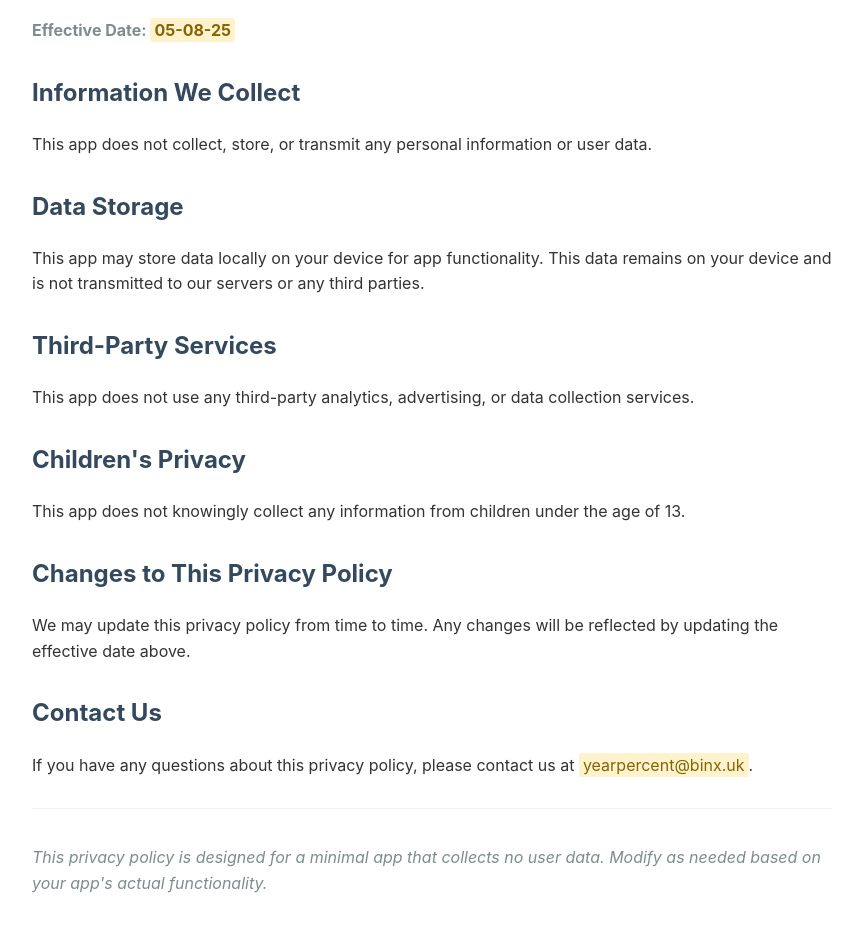
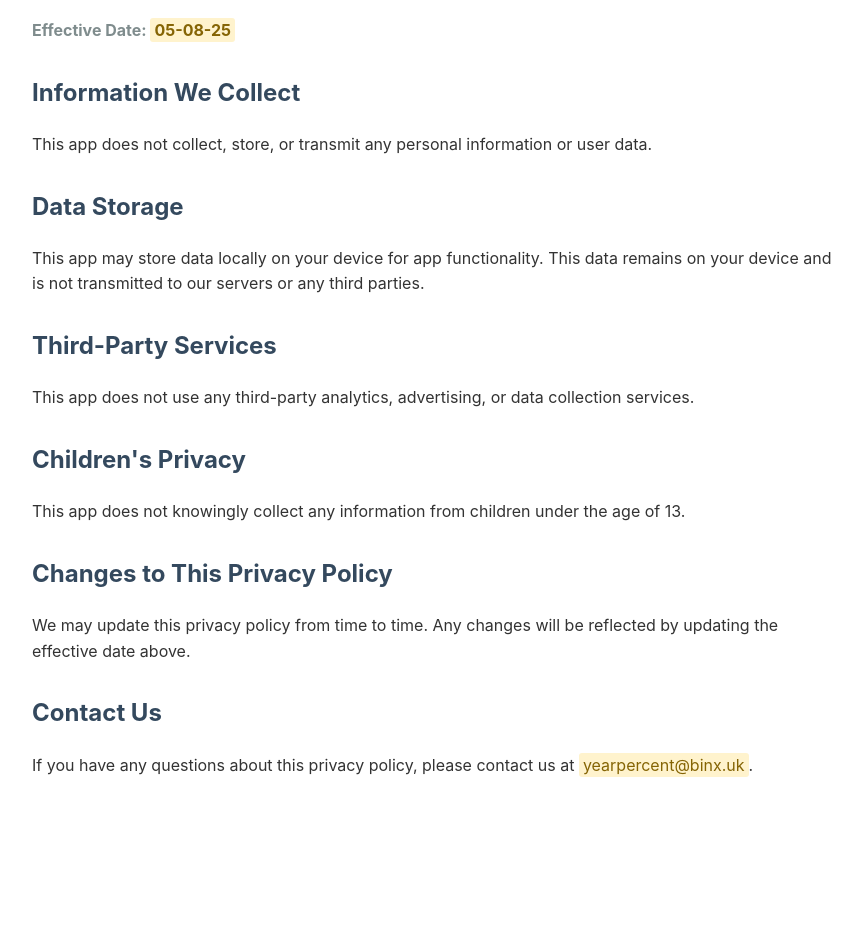
Before and after one commit to lukehawker/Year-Percent-Docs, a plain HTML site: page index.html in a window 1280 px wide. Shown: the part 108-1040 px from the top of the page, without its empty margins (208-1070 px from the left). After the commit the page ends 922 px from the top, so only its background shows below. Drawn offline with Linux system fonts and the light colour scheme.

Commit message:
Update index.html

```diff
--- a/index.html
+++ b/index.html
@@ -66,8 +66,5 @@
     <h2>Contact Us</h2>
     <p>If you have any questions about this privacy policy, please contact us at <span class="placeholder">yearpercent@binx.uk</span>.</p>
 
-    <div class="disclaimer">
-        <p>This privacy policy is designed for a minimal app that collects no user data. Modify as needed based on your app's actual functionality.</p>
-    </div>
 </body>
 </html>
```
